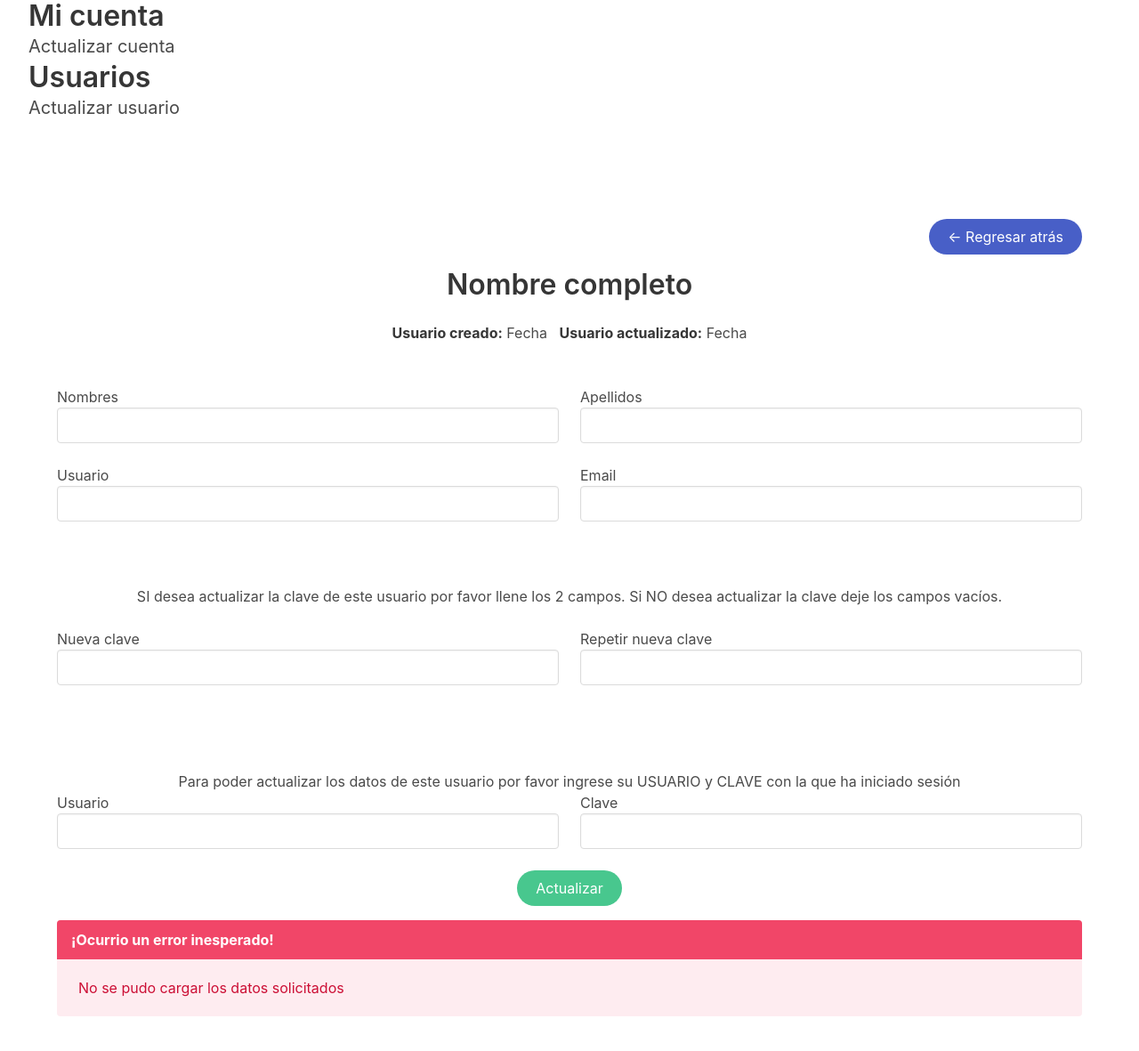
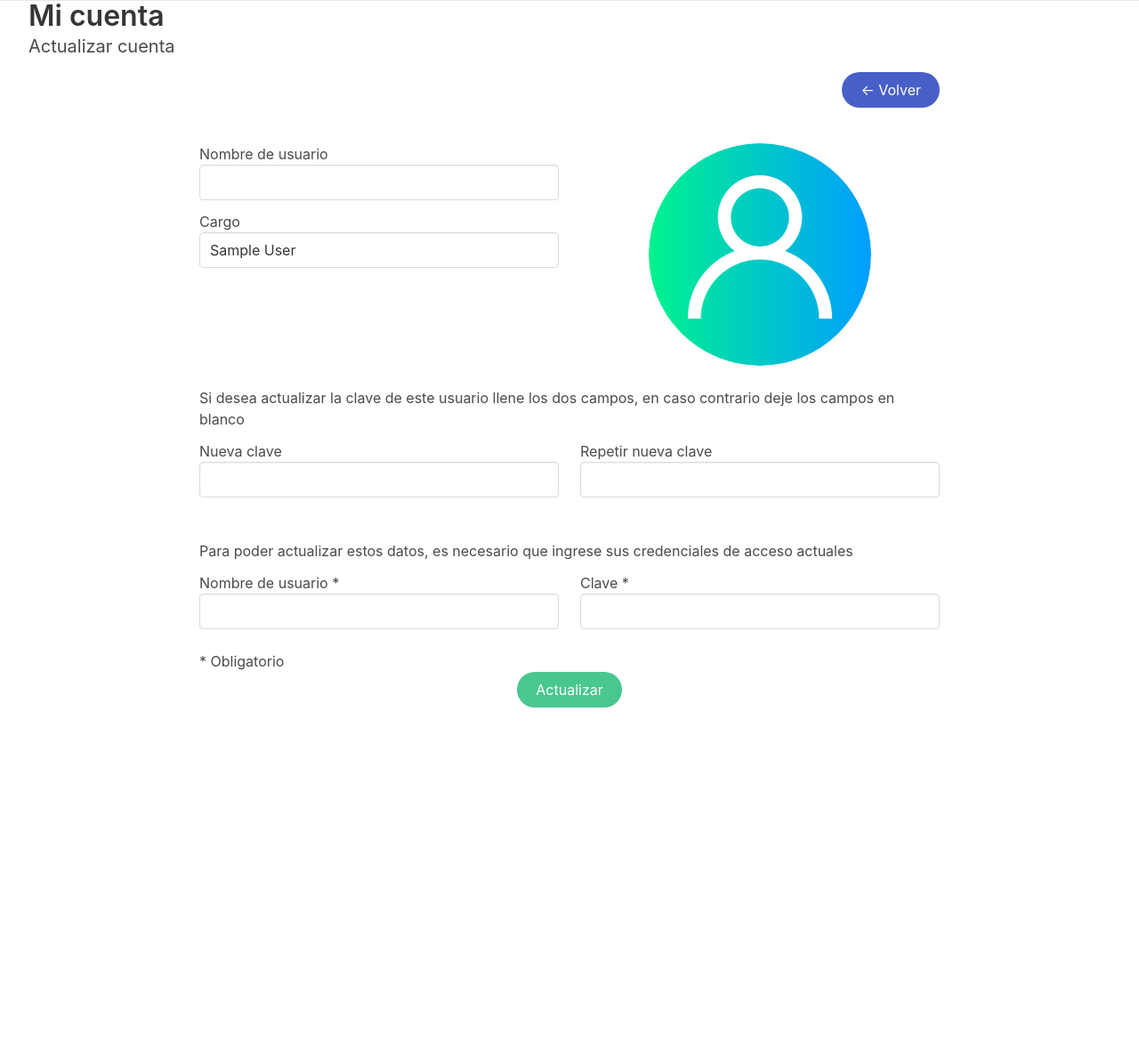
Before and after one commit to Xanderitsme/deco_hogar, a PHP site: the page made by public_html/app/views/content/actualizarUsuario-view.php in a window 1280 px wide. Shown: the top 1181 px of the page at 89% size. Run offline with PHP 8.4, Linux system fonts and the light colour scheme; the template is opened without the code that fills it, so the values that code supplies are empty; the visitor is signed in with stand-in values (Sample User, id 1); some libraries are stand-ins or nearby versions.

Commit message:
Modifica vista para actualizar datos usuario

```diff
--- a/public_html/app/views/content/actualizarUsuario-view.php
+++ b/public_html/app/views/content/actualizarUsuario-view.php
@@ -1,110 +1,152 @@
-<div class="container is-fluid mb-6">
+<div class="borde"></div>
+<div class="container is-fluid">
+	<?php
 
+	use app\controllers\userController;
+	use app\controllers\trabajadorController;
+
+	$insUsuario = new userController();
+
+	$id = $insLogin->limpiarCadena($url[1]);
+
+	if ($id == $_SESSION['id']) { ?>
 		<h1 class="title">Mi cuenta</h1>
 		<h2 class="subtitle">Actualizar cuenta</h2>
-
+	<?php } elseif ($_SESSION['cargoId'] == 1 && $id != 1) { ?>
 		<h1 class="title">Usuarios</h1>
 		<h2 class="subtitle">Actualizar usuario</h2>
+	<?php } else {
+		if (headers_sent()) {
+      echo "
+        <script>
+          window.location.href = '" . APP_URL . "403';
+        </script>
+      ";
+    } else {
+      header("Location: " . APP_URL . "403");
+    }
+	}?>
+</div>
 
-</div>
-<div class="container pb-6 pt-6">
+<div class="container pb-4" style="max-width: 65%;">
+	<?php
+	include "./app/views/inc/btn_back.php";
 
+	$datos = $insUsuario->obtenerDatosUsuario($id);
 
-	<p class="has-text-right pt-4 pb-4">
-		<a href="#" class="button is-link is-rounded btn-back"><- Regresar atrás</a>
-	</p>
-	<script type="text/javascript">
-	    let btn_back = document.querySelector(".btn-back");
+	if ($_SESSION['id'] != 1 && $datos['cargoID'] == 1 && $id != $_SESSION['id']) {
+		include "./app/views/inc/error_alert.php";
+		exit();
+	}
 
-	    btn_back.addEventListener('click', function(e){
-	        e.preventDefault();
-	        window.history.back();
-	    });
-	</script>
-
-
-	<h2 class="title has-text-centered">Nombre completo</h2>
-
-	<p class="has-text-centered pb-6"><strong>Usuario creado:</strong> Fecha &nbsp; <strong>Usuario actualizado:</strong> Fecha</p>
-
-	<form class="FormularioAjax" action="" method="POST" autocomplete="off" >
-
+	if (is_null($datos)) {
+		include "./app/views/inc/error_alert.php";
+		exit();
+	}
+	?>
+	<h2 class="title has-text-centered">
+		<?php
+		echo $datos['nombres'] . " " . $datos['apellidos'];
+		?>
+	</h2>
+	<form class="FormularioAjax" action="<?php echo APP_URL; ?>app/ajax/usuarioAjax.php" method="POST" autocomplete="off" enctype="multipart/form-data">
 		<input type="hidden" name="modulo_usuario" value="actualizar">
-		<input type="hidden" name="usuario_id" value="1">
+		<input type="hidden" name="usuario_id" value="<?php echo $id; ?>">
 
 		<div class="columns">
 			<div class="column">
 				<div class="control">
-					<label>Nombres</label>
-				  	<input class="input" type="text" name="usuario_nombre" pattern="[a-zA-ZáéíóúÁÉÍÓÚñÑ ]{3,40}" maxlength="40" required >
+					<label>
+						Nombre de usuario
+						<input class="input" type="text" name="usuario_usuario" pattern="[a-zA-Z0-9]{4,20}" maxlength="20" value="<?php echo $datos['usuario']; ?>">
+					</label>
+				</div>
+				<div class="control pt-3">
+					<label>
+						Cargo
+						<select class="input" name="trabajador_cargo" pattern="[1-9]{1,3}" maxlength="3">
+							<?php
+
+							$insUsuario = new trabajadorController();
+
+							if ($_SESSION['id'] == $id) {
+								echo '<option value="' . $_SESSION['cargoId'] . '" selected>' . $_SESSION['cargo'] . '</option>';
+							} elseif ($_SESSION['id'] == 1) {
+								echo $insUsuario->obtenerCargosNoCargador($datos['cargoID']);
+							} elseif ($_SESSION['cargoId'] == 1 && $datos['cargoID'] != 1) {
+								echo $insUsuario->obtenerCargosNoCargadorAdmin($datos['cargoID']);
+							} else {
+								echo '<option value="' . $datos['cargoID'] . '" selected>' . $datos['nombre_cargo'] . '</option>';
+							}
+							?>
+						</select>
+					</label>
+				</div>
+			</div>
+			<div class="column">
+				<div class="file is-boxed is-justify-content-center">
+					<label class="file-label">
+						<div class="contenedor-imagen">
+							<figure class="imagen">
+								<?php
+								if (is_file("app/views/fotos/" . $datos["foto"])) {
+									echo '<img id="imagen-usuario" src="' . APP_URL . 'app/views/fotos/' . $datos["foto"] . '" alt="foto de perfil del usuario">';
+								} else {
+									echo '<img id="imagen-usuario" src="' . APP_URL . 'app/views/fotos/default.png" alt="foto de perfil del usuario">';
+								}
+								?>
+							</figure>
+						</div>
+						<input class="file-input" type="file" name="usuario_foto" accept=".jpg, .png, .jpeg" onchange="mostrarImagenPreview(event)">
+					</label>
+				</div>
+			</div>
+		</div>
+		<p class="pb-3">
+			Si desea actualizar la clave de este usuario llene los dos campos, en caso contrario deje los campos en blanco
+		</p>
+		<div class="columns">
+			<div class="column">
+				<div class="control">
+					<label>
+						Nueva clave
+						<input class="input" type="password" name="usuario_clave_1" pattern="[a-zA-Z0-9$@._\-]{5,20}" maxlength="20">
+					</label>
 				</div>
 			</div>
 			<div class="column">
 				<div class="control">
-					<label>Apellidos</label>
-				  	<input class="input" type="text" name="usuario_apellido" pattern="[a-zA-ZáéíóúÁÉÍÓÚñÑ ]{3,40}" maxlength="40" required >
+					<label>
+						Repetir nueva clave
+						<input class="input" type="password" name="usuario_clave_2" pattern="[a-zA-Z0-9$@._\-]{5,20}" maxlength="20">
+					</label>
 				</div>
 			</div>
 		</div>
+		<br>
+		<p class="pb-3">
+			Para poder actualizar estos datos, es necesario que ingrese sus credenciales de acceso actuales
+		</p>
 		<div class="columns">
 			<div class="column">
 				<div class="control">
-					<label>Usuario</label>
-				  	<input class="input" type="text" name="usuario_usuario" pattern="[a-zA-Z0-9]{4,20}" maxlength="20" required >
+					<label>
+						Nombre de usuario *
+						<input class="input" type="text" name="administrador_usuario" pattern="[a-zA-Z0-9]{4,20}" maxlength="20" required>
+					</label>
 				</div>
 			</div>
 			<div class="column">
 				<div class="control">
-					<label>Email</label>
-				  	<input class="input" type="email" name="usuario_email" maxlength="70" >
+					<label>
+						Clave *
+						<input class="input" type="password" name="administrador_clave" pattern="[a-zA-Z0-9$@._\-]{5,20}" maxlength="20" required>
+					</label>
 				</div>
 			</div>
 		</div>
-		<br><br>
-		<p class="has-text-centered">
-			SI desea actualizar la clave de este usuario por favor llene los 2 campos. Si NO desea actualizar la clave deje los campos vacíos.
-		</p>
-		<br>
-		<div class="columns">
-		  	<div class="column">
-		    	<div class="control">
-					<label>Nueva clave</label>
-				  	<input class="input" type="password" name="usuario_clave_1" pattern="[a-zA-Z0-9$@.-]{7,100}" maxlength="100" >
-				</div>
-		  	</div>
-		  	<div class="column">
-		    	<div class="control">
-					<label>Repetir nueva clave</label>
-				  	<input class="input" type="password" name="usuario_clave_2" pattern="[a-zA-Z0-9$@.-]{7,100}" maxlength="100" >
-				</div>
-		  	</div>
-		</div>
-		<br><br><br>
-		<p class="has-text-centered">
-			Para poder actualizar los datos de este usuario por favor ingrese su USUARIO y CLAVE con la que ha iniciado sesión
-		</p>
-		<div class="columns">
-		  	<div class="column">
-		    	<div class="control">
-					<label>Usuario</label>
-				  	<input class="input" type="text" name="administrador_usuario" pattern="[a-zA-Z0-9]{4,20}" maxlength="20" required >
-				</div>
-		  	</div>
-		  	<div class="column">
-		    	<div class="control">
-					<label>Clave</label>
-				  	<input class="input" type="password" name="administrador_clave" pattern="[a-zA-Z0-9$@.-]{7,100}" maxlength="100" required >
-				</div>
-		  	</div>
-		</div>
+		<span>* Obligatorio</span>
 		<p class="has-text-centered">
 			<button type="submit" class="button is-success is-rounded">Actualizar</button>
 		</p>
 	</form>
-
-	<article class="message is-danger">
-		 <div class="message-header">
-		    <p>¡Ocurrio un error inesperado!</p>
-		 </div>
-	    <div class="message-body">No se pudo cargar los datos solicitados</div>
-	</article>
```
Lines whose indentation alone changed are shown as unchanged.
